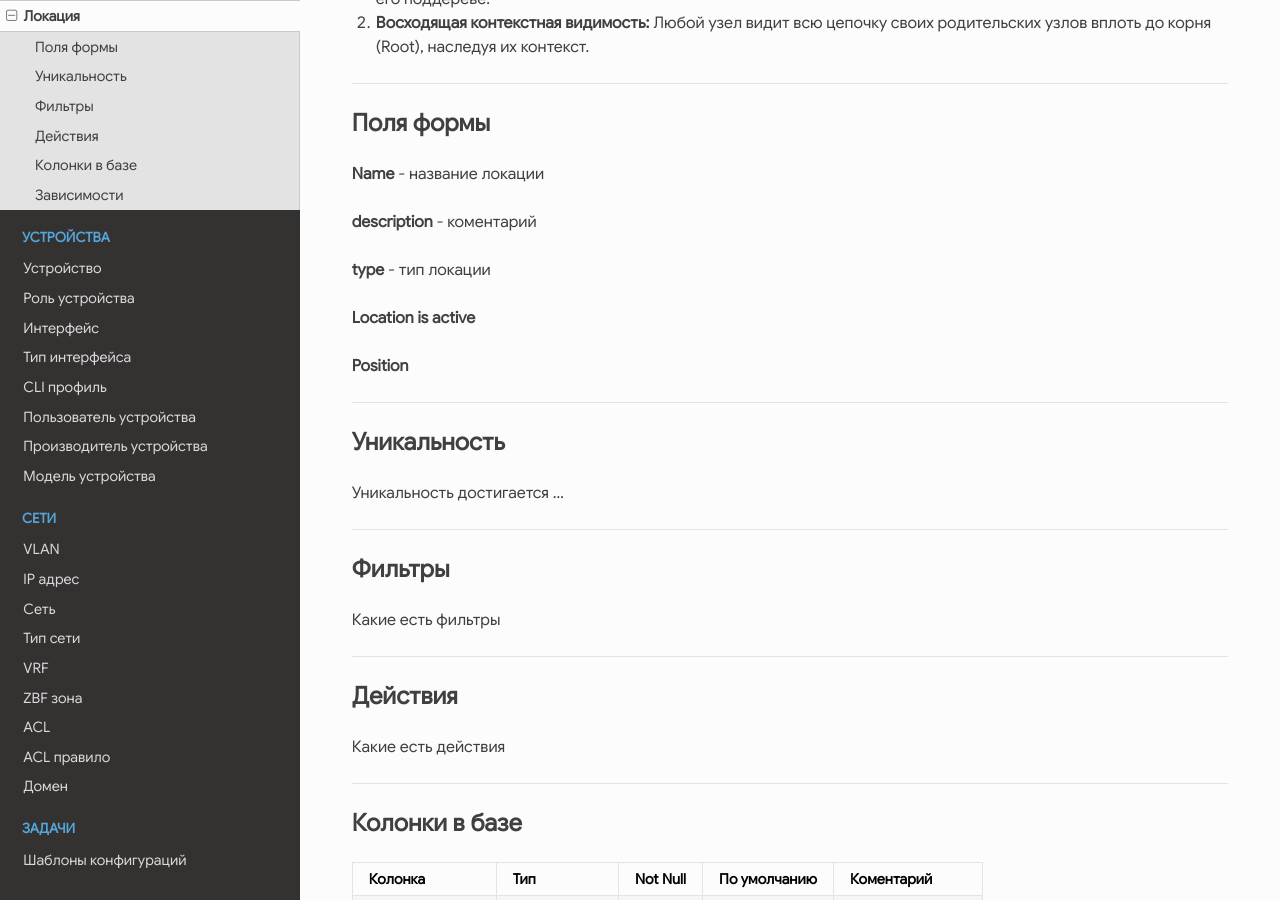
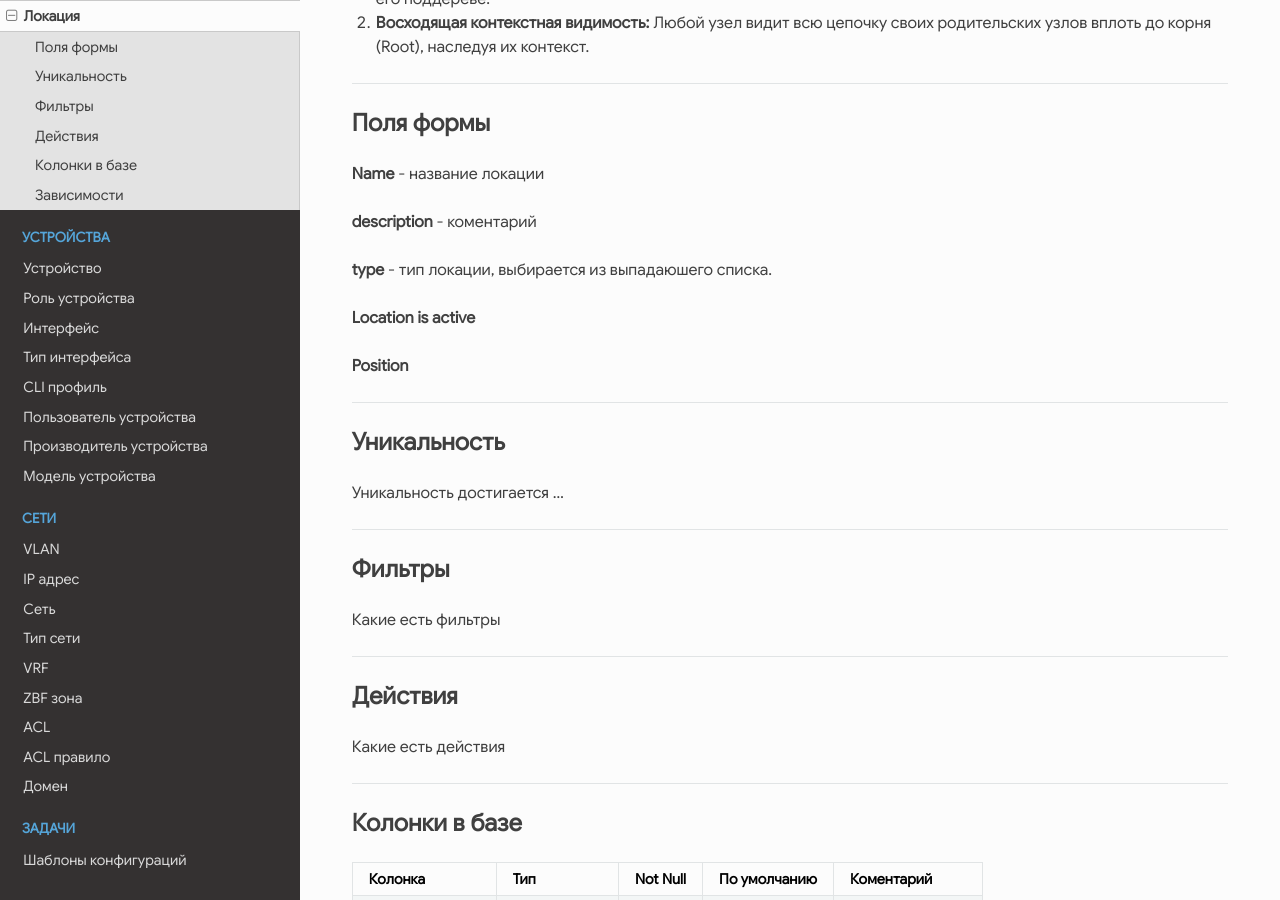
Before and after one commit to acidpuzzle/NodeAdminDocs, a Sphinx documentation site: the page built from source/location/location.rst, in a window 1280 px wide and 900 px high, scrolled down 480 px. Built offline with Sphinx 7.4.7 and the Read the Docs theme 3.1.0, drawn with Linux system fonts in a browser that asks for light colours; some web fonts are replaced.

```diff
--- a/source/location/location.rst
+++ b/source/location/location.rst
@@ -25,7 +25,7 @@
 
 **description** - коментарий
 
-**type** - тип локации
+**type** - тип локации, выбирается из выпадаюшего списка.
 
 **Location is active**
 
```
Also changed, not shown: 1 other file.
